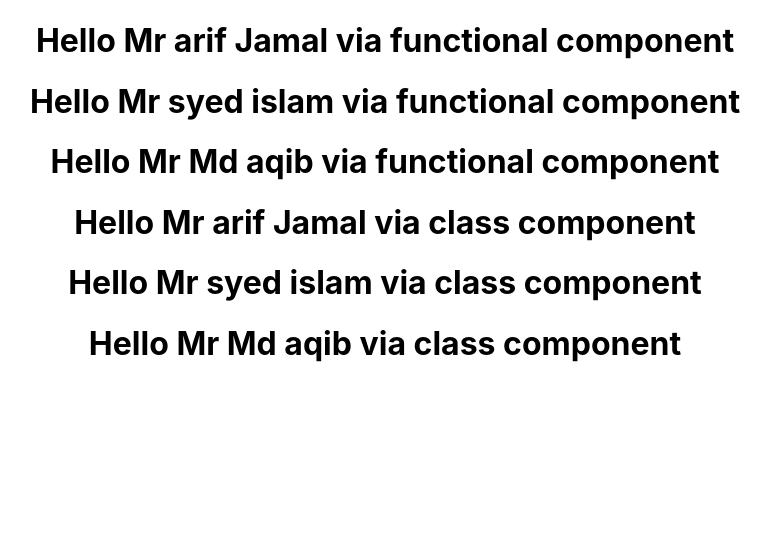
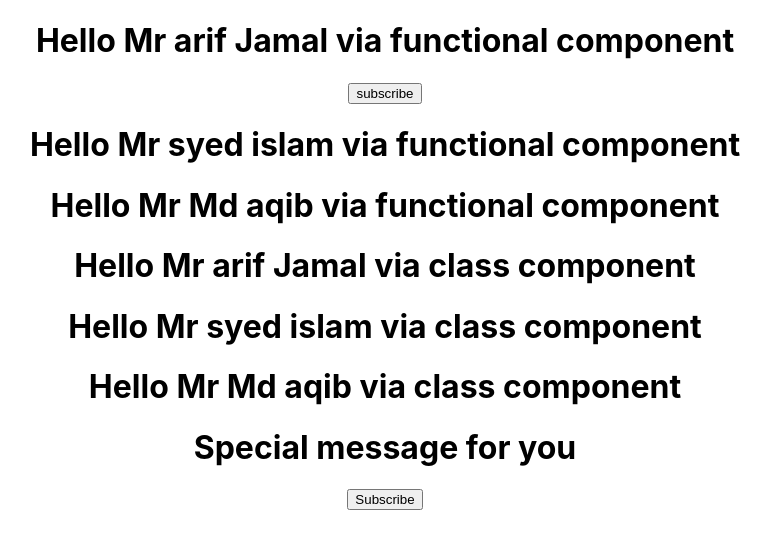
Before and after one commit to syedateebulislam/hello-world, a React (Create React App) app: page / in a window 1280 px wide. Shown: the top 548 px of the page, without its empty margins (255-1026 px from the left). Built offline with nearby package versions, Linux system fonts and the light colour scheme.

Commit message:
state intro in message.js

```diff
--- a/src/App.js
+++ b/src/App.js
@@ -2,19 +2,26 @@ import logo from './logo.svg';
 import './App.css';
 import Greet from './Components/Greet';
 import Welcome from './Components/Welcome';
-import Hello from './Components/Hello'
+import Hello from './Components/Hello';
+import Message from './Components/Message'
+
+
 
 function App() {
   return (
     <div className="App">
 
-      <Greet name="arif" surname="Jamal"></Greet>
+      <Greet name="arif" surname="Jamal">
+      <button>subscribe</button>
+      </Greet>
       <Greet name="syed" surname="islam"></Greet>
       <Greet name="Md" surname="aqib"></Greet>
 
       <Welcome name="arif" surname="Jamal"></Welcome>
       <Welcome name="syed" surname="islam"></Welcome>
       <Welcome name="Md" surname="aqib"></Welcome>
+
+      <Message></Message>
 
       {/*<Hello/>*/}
 
--- a/src/Components/Greet.js
+++ b/src/Components/Greet.js
@@ -1,6 +1,14 @@
 import React from 'react';
 
 
-const Greet = (props) => <h1>Hello Mr {props.name} {props.surname} via functional component</h1>
+const Greet = (props) => {
+    return (
+        <div>
+        <h1>Hello Mr {props.name} {props.surname} via functional component</h1>
+        <p>{props.children}</p>
+        </div>
+    )
+}
+
 
 export default Greet;
--- /dev/null
+++ b/src/Components/Message.js
@@ -0,0 +1,33 @@
+import React, { Component } from 'react'
+
+class Message extends Component{
+
+    constructor(){
+        super()
+        this.state = {
+            message : 'Special message for you'
+        }
+    }
+
+    changeMessage(){
+        this.setState(
+            {
+                message : 'hi bruuhhh!!'
+            }
+        )
+    }
+
+    render(){
+
+        return(
+            <div>
+                <h1>{this.state.message}</h1>
+                <button onClick={() => this.changeMessage()}>Subscribe</button>
+                </div>
+        )
+
+    }
+
+}
+
+export default Message
```
